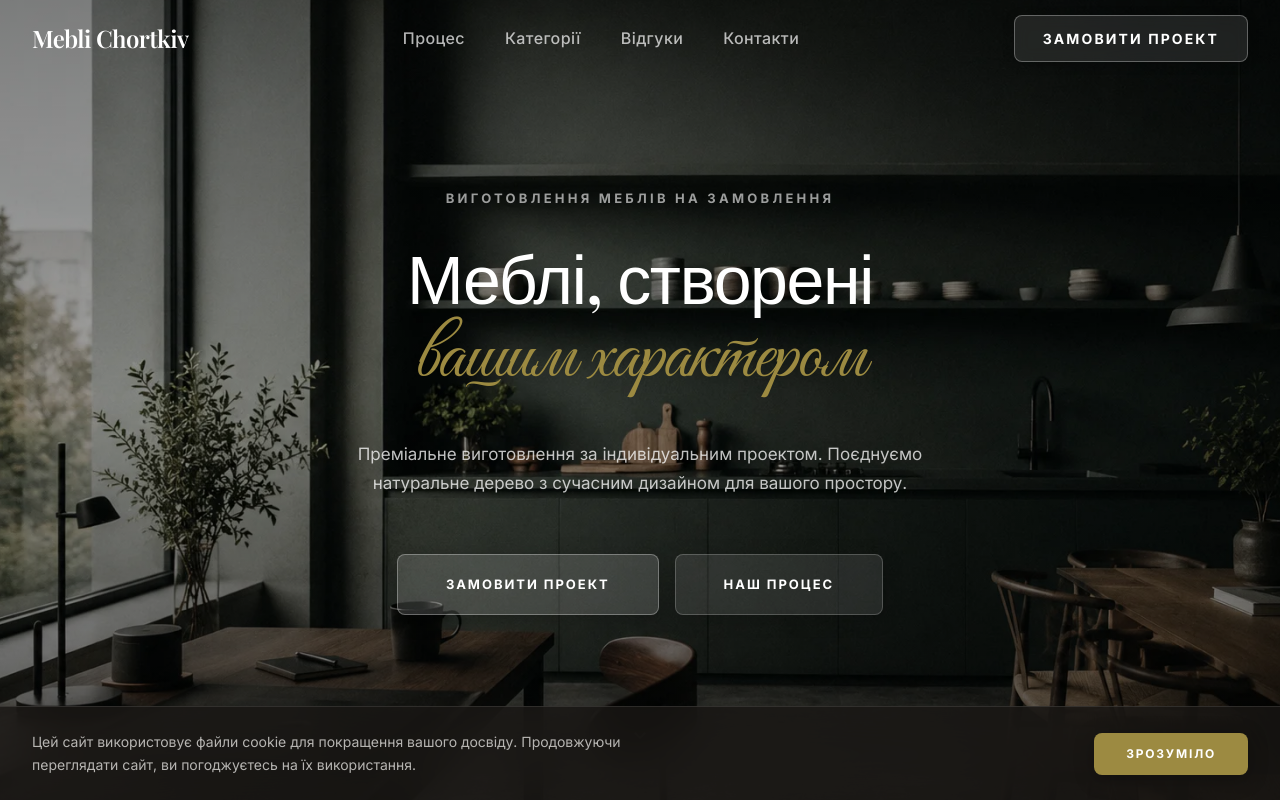
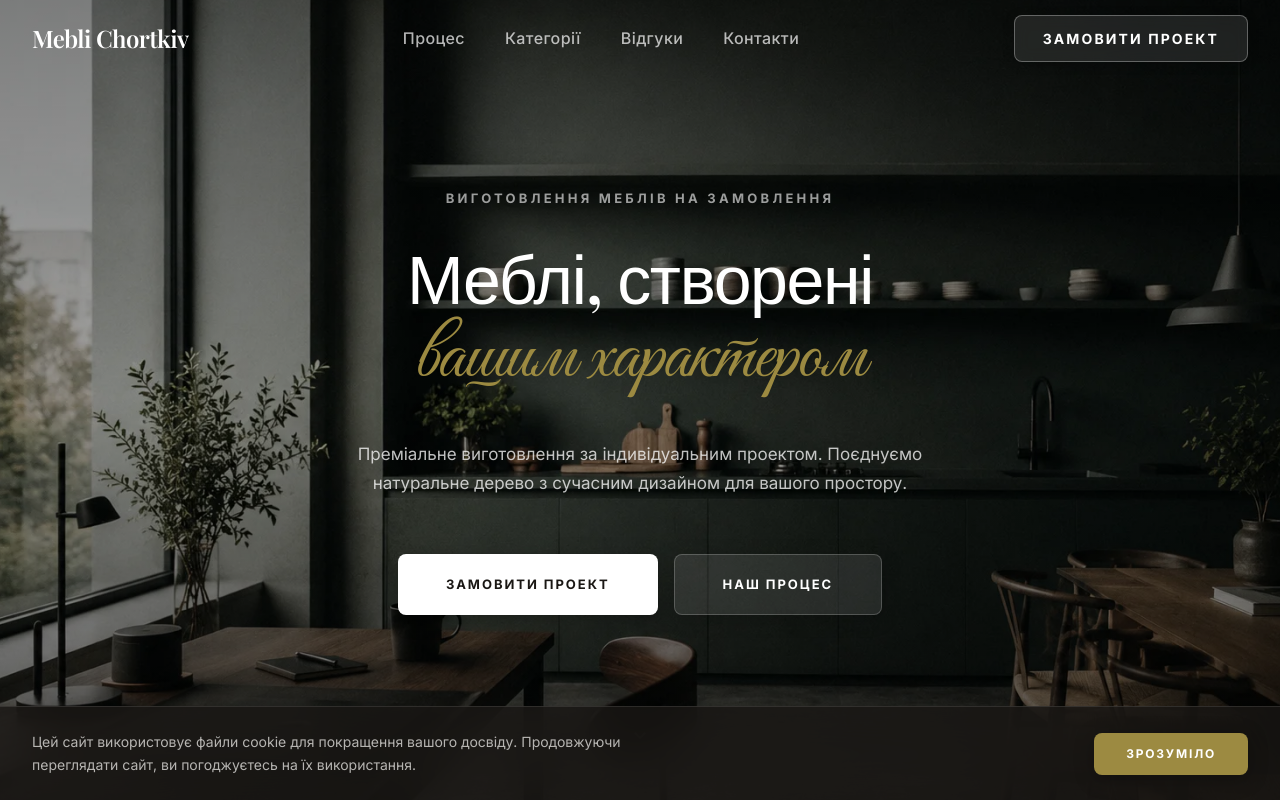
Before and after one commit to dupcamen-dev/Mebli, a Next.js app: page / in a window 1280 px wide. Shown: the top 800 px of the page. Built offline with nearby package versions, Linux system fonts and the light colour scheme.

Commit message:
fix hero CTA: white bg with accent text

```diff
--- a/src/components/sections/Hero.tsx
+++ b/src/components/sections/Hero.tsx
@@ -34,7 +34,7 @@ export function Hero() {
               e.preventDefault();
               document.getElementById("contact")?.scrollIntoView({ behavior: "smooth" });
             }}
-            className="inline-flex items-center justify-center bg-white/15 text-white border border-white/30 px-12 py-5 text-[12px] md:text-[13px] font-bold uppercase tracking-[0.15em] font-[family-name:var(--font-body)] hover:bg-white/25 backdrop-blur-md transition-all duration-300 cursor-pointer rounded-lg shadow-[0_4px_20px_rgba(0,0,0,0.25)]"
+            className="inline-flex items-center justify-center bg-white text-primary px-12 py-5 text-[12px] md:text-[13px] font-bold uppercase tracking-[0.15em] font-[family-name:var(--font-body)] hover:bg-white/90 transition-all duration-300 cursor-pointer rounded-lg shadow-[0_4px_20px_rgba(0,0,0,0.25)]"
           >
             Замовити проект
           </a>
```
